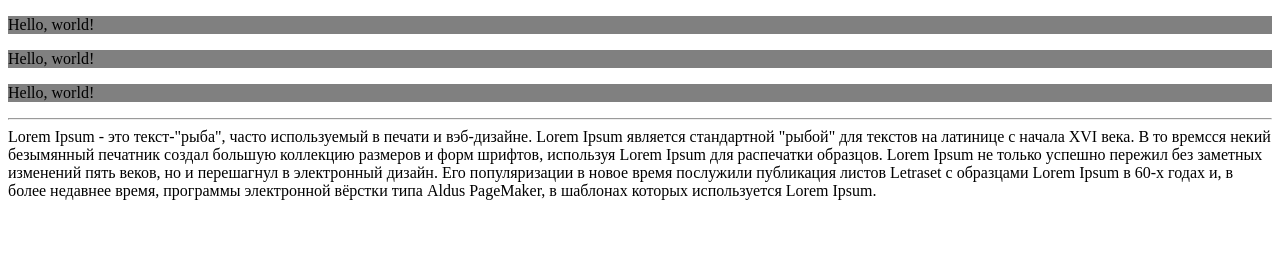
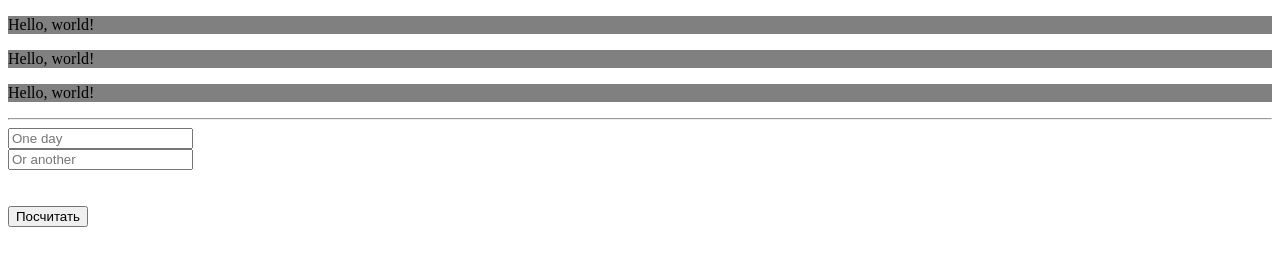
Before and after one commit to Vladislavgen/LearnJS, a plain HTML site: page index.html in a window 1280 px wide. Drawn offline with nearby package versions, Linux system fonts and the light colour scheme.

Commit message:
JS за час

```diff
--- a/index.html
+++ b/index.html
@@ -4,21 +4,22 @@
     <meta charset="UTF-8">
     <title>Первая пробная</title>
     <link href="style.css" rel="stylesheet" type="text/css"/>
+    <script type="text/javascript" src="node_modules/jQuery/tmp/jquery.js"></script>
+    <script type="text/javascript" src="script.js"></script>
+
+
 </head>
+
 <body>
 <p>Hello, world!</p>
 <p>Hello, world!</p>
 <p>Hello, world!</p>
 <hr/>
-<div>
-    Lorem Ipsum - это текст-"рыба", часто используемый в печати и вэб-дизайне.
-    Lorem Ipsum является стандартной "рыбой" для текстов на латинице с начала XVI века.
-    В то времсся некий безымянный печатник создал большую коллекцию размеров и форм шрифтов,
-    используя Lorem Ipsum для распечатки образцов.
-    Lorem Ipsum не только успешно пережил без заметных изменений пять веков, но и перешагнул в электронный дизайн.
-    Его популяризации в новое время послужили публикация листов Letraset с образцами Lorem Ipsum в 60-х годах и,
-    в более недавнее время, программы электронной вёрстки типа Aldus PageMaker,
-    в шаблонах которых используется Lorem Ipsum.
-</div>
+<input placeholder="One day"/><br/>
+<input placeholder="Or another"/><br/>
+<br/><br/>
+<button> Посчитать </button>
+
 </body>
+
 </html>
--- /dev/null
+++ b/script.js
@@ -0,0 +1,14 @@
+//jQuery("body").append("<a href='http://google.com'>Перейти в гугл</a>");
+
+//var p_block;
+//p_block = jQuery('p').clone();
+
+//jQuery("body").append(p_block);
+
+jQuery("document").ready(function () {
+jQuery("button").on("click", function () {
+    alert("Кнопка ")
+});
+
+
+});
```
